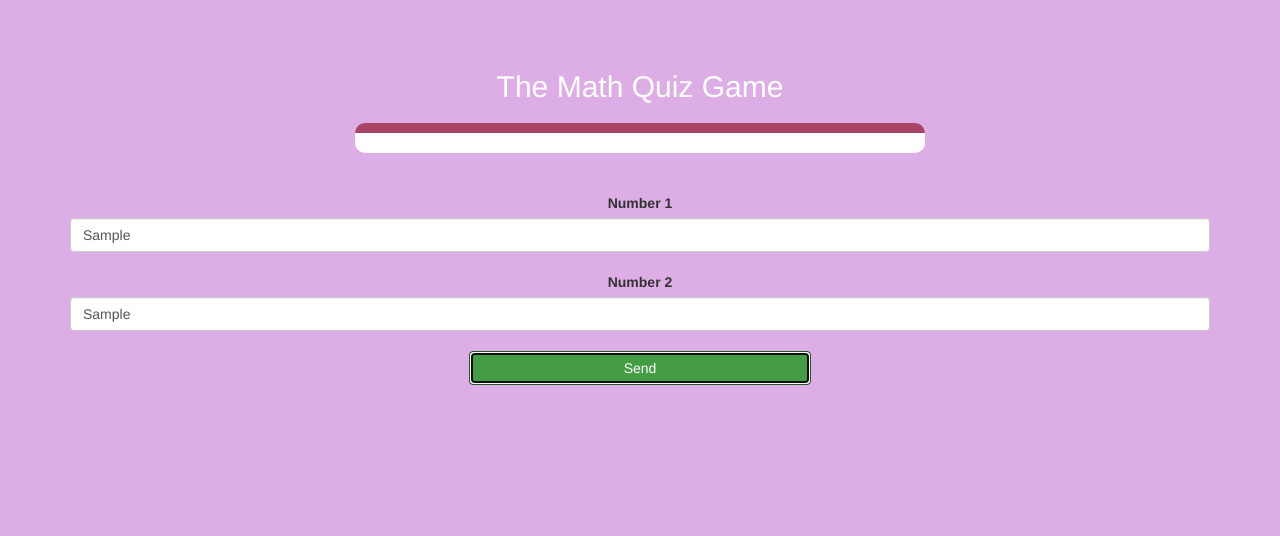
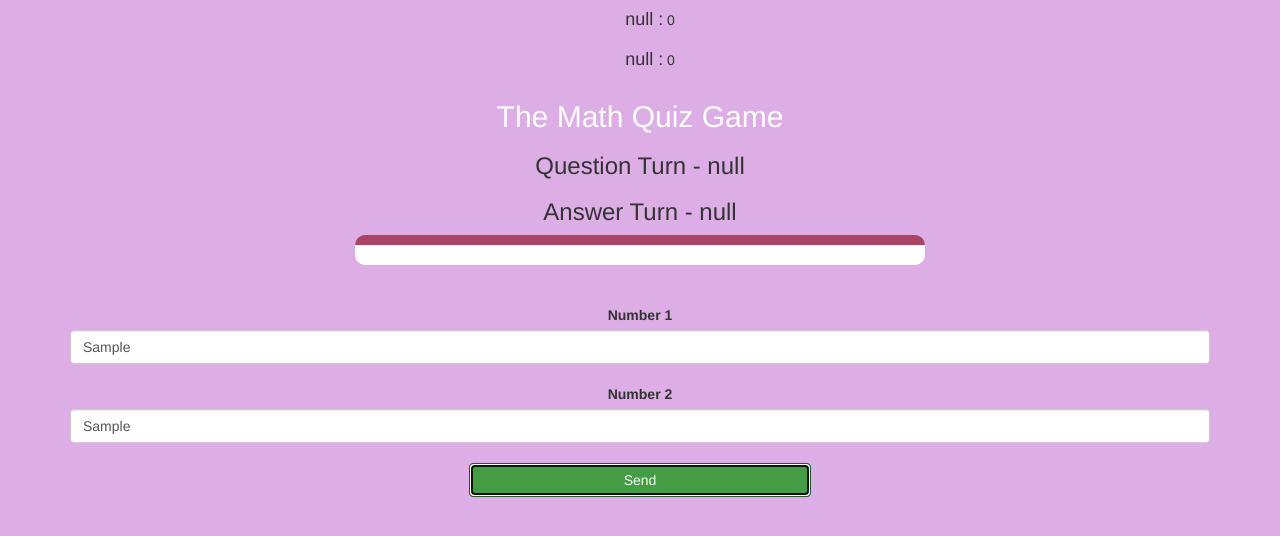
Before and after one commit to diya-v/math-quiz-game, a plain HTML site: page quiz_game_page.html in a window 1280 px wide. Both pictures are taken after typing "Sample", "Sample" into the empty fields and a click on the button "Send". Drawn offline with nearby package versions, Linux system fonts and the light colour scheme.

Commit message:
Add files via upload

```diff
--- /dev/null
+++ b/quiz_game_page.js
@@ -0,0 +1,28 @@
+player1_name = localStorage.getItem("player1_name");
+player2_name = localStorage.getItem("player2_name");
+
+player1_score = 0;
+player2_score = 0;
+
+document.getElementById("player1_name").innerHTML = player1_name + " : ";
+document.getElementById("player2_name").innerHTML = player2_name + " : ";
+
+document.getElementById("player1_score").innerHTML = player1_score ;
+document.getElementById("player2_score").innerHTML = player2_score ;
+
+document.getElementById("player_question").innerHTML = "Question Turn - " + player1_name ;
+document.getElementById("player_answer").innerHTML = "Answer Turn - " + player2_name ;
+
+function send(){
+    number1 = document.getElementById("number1").value;
+    number2 = document.getElementById("number2").value;
+    actual_answer = parseInt(number1) * parseInt(number1);
+
+    question_number = "<h4>" + number1+ "X" + number2+"</h4>"
+    input_box = "<br>Answer : <input type='text' id = 'input_check_box'>";
+    check_button = "<br><br><button class='btn btn-info' onclick='check()'>Check</button>";
+    row = question_number + input_box + check_button ;
+    document.getElementById("output").innerHTML = row;
+    document.getElementById("number1").value = "";
+    document.getElementById("number2").value = "";
+}
```
Also changed, not shown: index.html (+1 -0 lines).
